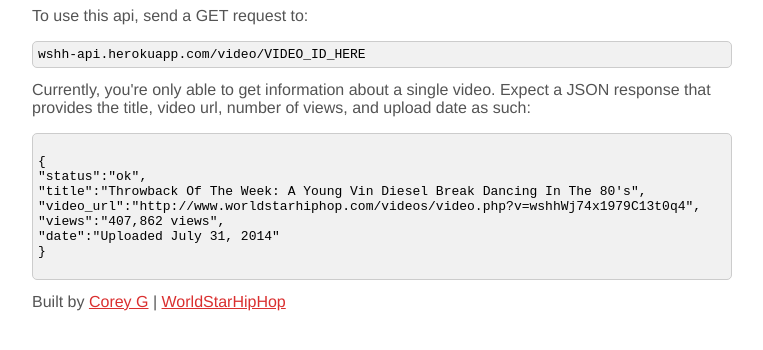
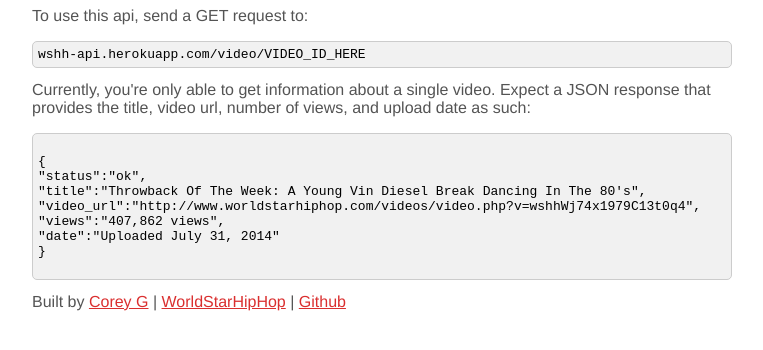
Before and after one commit to iamcoreyg/wshh-api, a website: page public/index.html in a window 1280 px wide. Shown: the part 262-612 px from the top of the page, without its empty margins (258-1021 px from the left). Drawn offline with Linux system fonts and the light colour scheme.

Commit message:
added github link

```diff
--- a/public/index.html
+++ b/public/index.html
@@ -25,7 +25,7 @@
 </pre>
 
 		<footer>
-			<p>Built by <a href="http://iamcoreyg.com">Corey G</a> | <a target="_blank" href="http://www.worldstarhiphop.com/videos/">WorldStarHipHop</a></p>
+			<p>Built by <a href="http://iamcoreyg.com">Corey G</a> | <a target="_blank" href="http://www.worldstarhiphop.com/videos/">WorldStarHipHop</a> | <a href="https://github.com/iamcoreyg/wshh-api" target="_blank">Github</a></p>
 		</footer>
 
 	</div>
```
